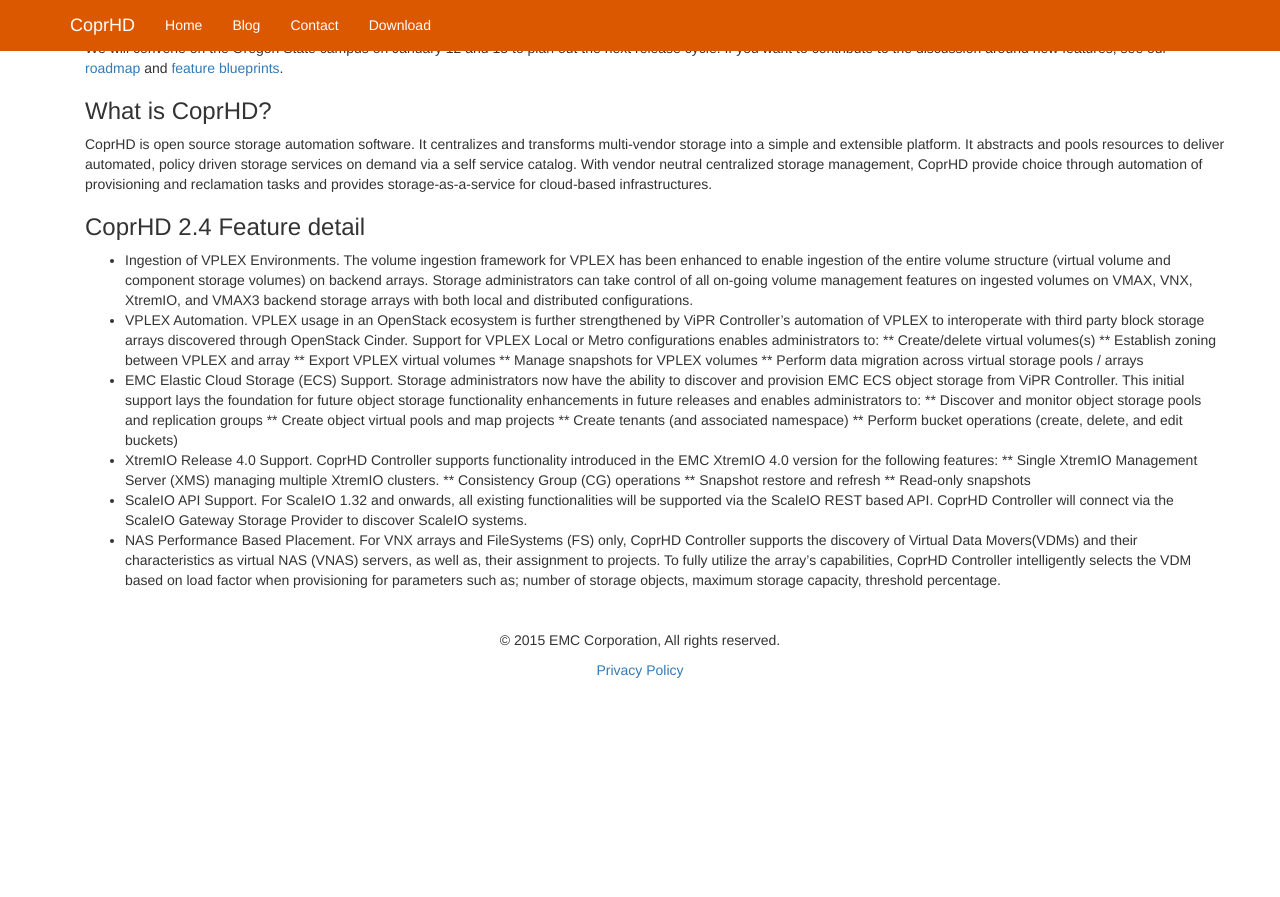
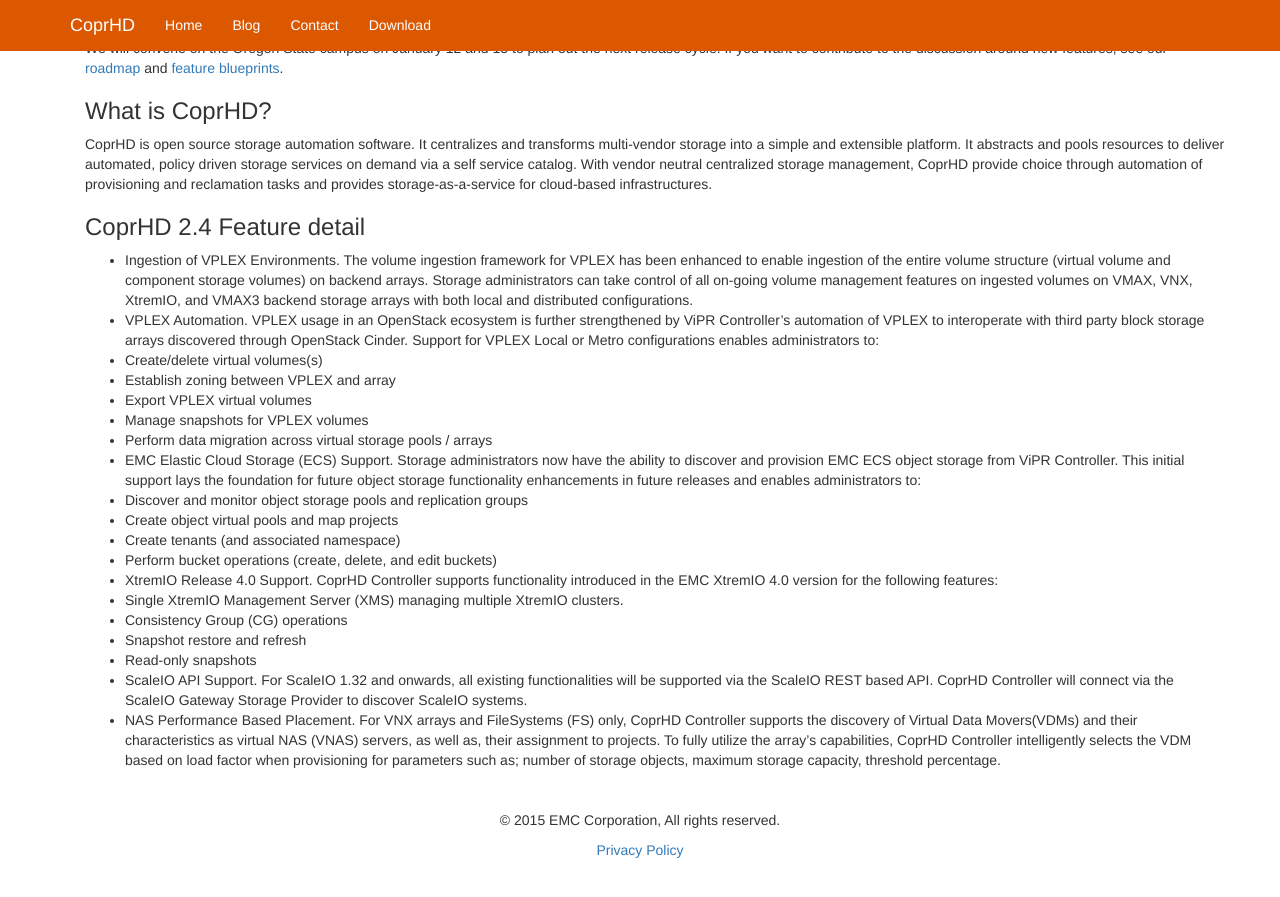
Before and after one commit to CoprHD/CoprHD.github.io, a Jekyll site: the page built from _posts/2015-12-09-coprhd-release.md, in a window 1280 px wide and 900 px high, scrolled down 1143 px. Shown: the top 897 px of the window. Built offline with Jekyll 4.4.1, drawn with Linux system fonts in a browser that asks for light colours; nearby versions of some CDN libraries; library files that are not in the unit come from our copies; before the commit the page ends 1863 px from its top, so only the background shows below that.

```diff
--- a/_posts/2015-12-09-coprhd-release.md
+++ b/_posts/2015-12-09-coprhd-release.md
@@ -26,6 +26,7 @@ surface in future CoprHD releases.
 ### New Projects
 
 We are also announcing 2 new complementary projects in the CoprHD community:
+
 * <a href="https://coprhd.atlassian.net/wiki/display/COP/Block+Storage+API+For+OpenStack">Storage orchestration for OpenStack</a>
 * <a href="https://coprhd.atlassian.net/wiki/display/COP/Southbound+SDK+for+Storage+Device+Drivers">Southbound SDK for pluggable storage</a>
   * <a href="https://coprhd.atlassian.net/wiki/display/COP/ScaleIO+Storage+Driver+Based+on+Southbound+SDK">ScaleIO plugin using new SDK</a> - part of the SDK project
@@ -59,20 +60,20 @@ CoprHD is open source storage automation software. It centralizes and transforms
 
 * Ingestion of VPLEX Environments. The volume ingestion framework for VPLEX has been enhanced to enable ingestion of the entire volume structure (virtual volume and component storage volumes) on backend arrays. Storage administrators can take control of all on-going volume management features on ingested volumes on VMAX, VNX, XtremIO, and VMAX3 backend storage arrays with both local and distributed configurations.
 * VPLEX Automation. VPLEX usage in an OpenStack ecosystem is further strengthened by ViPR Controller's automation of VPLEX to interoperate with third party block storage arrays discovered through OpenStack Cinder. Support for VPLEX Local or Metro configurations enables administrators to:
-** Create/delete virtual volumes(s)
-** Establish zoning between VPLEX and array
-** Export VPLEX virtual volumes
-** Manage snapshots for VPLEX volumes
-** Perform data migration across virtual storage pools / arrays
+ * Create/delete virtual volumes(s)
+ * Establish zoning between VPLEX and array
+ * Export VPLEX virtual volumes
+ * Manage snapshots for VPLEX volumes
+ * Perform data migration across virtual storage pools / arrays
 *	EMC Elastic Cloud Storage (ECS) Support. Storage administrators now have the ability to discover and provision EMC ECS object storage from ViPR Controller. This initial support lays the foundation for future object storage functionality enhancements in future releases and enables administrators to:
-** Discover and monitor object storage pools and replication groups
-** Create object virtual pools and map projects
-** Create tenants (and associated namespace)
-** Perform bucket operations (create, delete, and edit buckets)
+ * Discover and monitor object storage pools and replication groups
+ * Create object virtual pools and map projects
+ * Create tenants (and associated namespace)
+ * Perform bucket operations (create, delete, and edit buckets)
 * XtremIO Release 4.0 Support. CoprHD Controller supports functionality introduced in the EMC XtremIO 4.0 version for the following features:
-** Single XtremIO Management Server (XMS) managing multiple XtremIO clusters.
-** Consistency Group (CG) operations
-** Snapshot restore and refresh
-** Read-only snapshots
+ * Single XtremIO Management Server (XMS) managing multiple XtremIO clusters.
+ * Consistency Group (CG) operations
+ * Snapshot restore and refresh
+ * Read-only snapshots
 * ScaleIO API Support. For ScaleIO 1.32 and onwards, all existing functionalities will be supported via the ScaleIO REST based API. CoprHD Controller will connect via the ScaleIO Gateway Storage Provider to discover ScaleIO systems.
 * NAS Performance Based Placement. For VNX arrays and FileSystems (FS) only, CoprHD Controller supports the discovery of Virtual Data Movers(VDMs) and their characteristics as virtual NAS (VNAS) servers, as well as, their assignment to projects. To fully utilize the array's capabilities, CoprHD Controller intelligently selects the VDM based on load factor when provisioning for parameters such as; number of storage objects, maximum storage capacity, threshold percentage.
```
